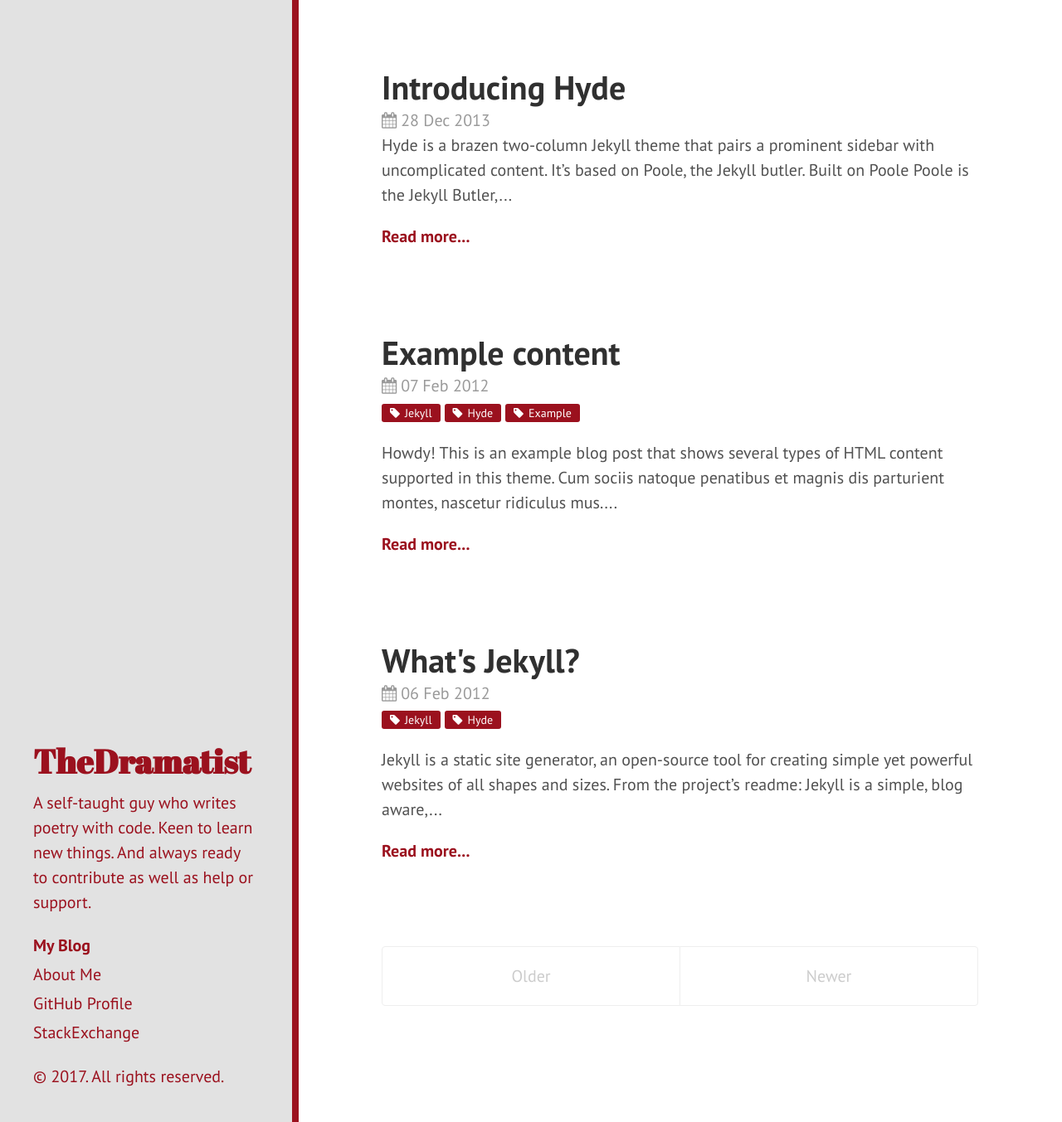
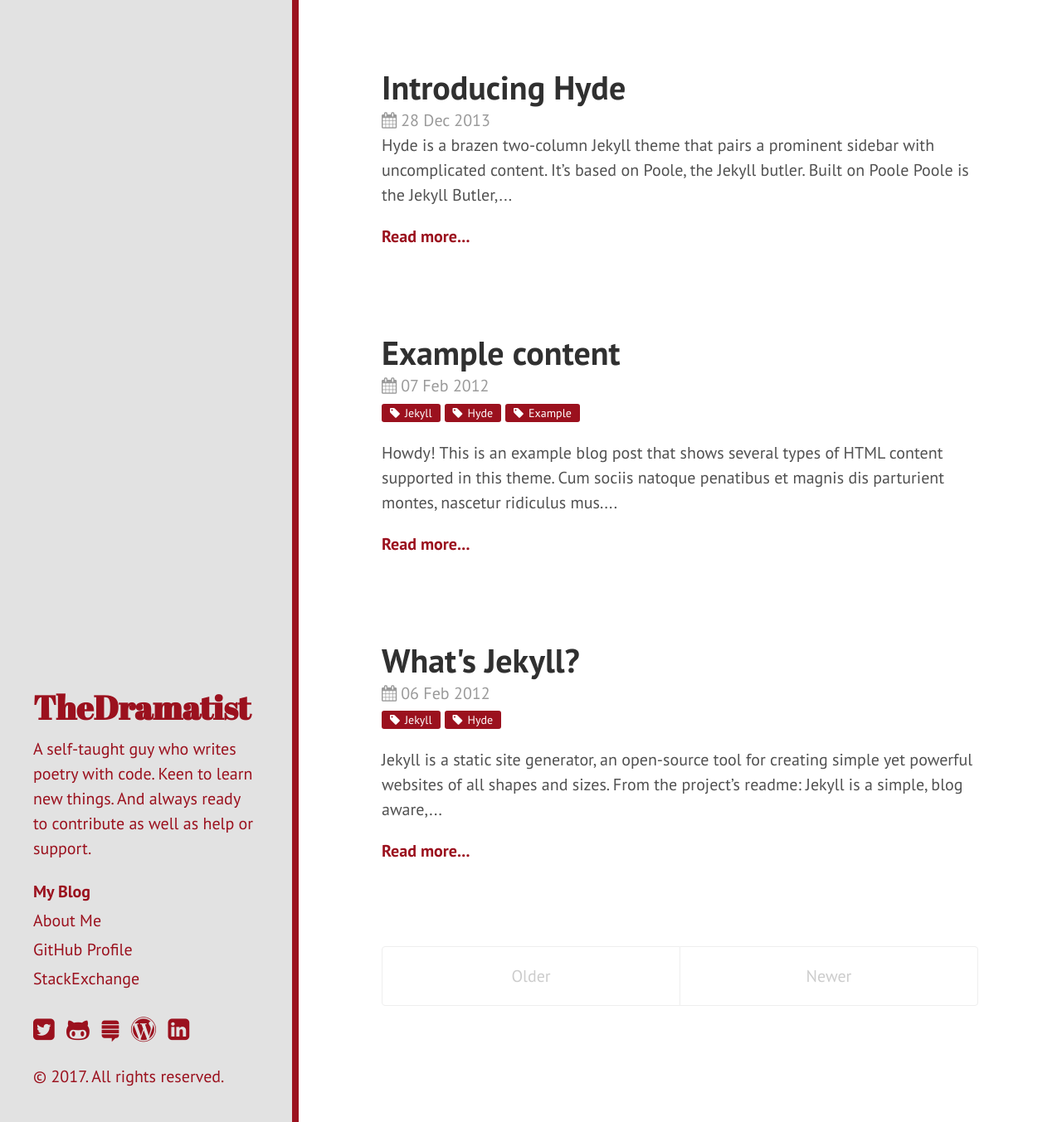
Before and after one commit to khanrn/codemascot.github.io, a Jekyll site: the page built from index.html, in a window 1280 px wide and 1353 px high. Shown: the whole window at 83% size. Built offline with Jekyll 4.4.1, drawn with Linux system fonts in a browser that asks for light colours; Markdown is read by kramdown in place of the engine named in the settings; the list of posts is cut into pages by our own code.

Commit message:
Social Icons Added

```diff
--- a/_includes/sidebar.html
+++ b/_includes/sidebar.html
@@ -28,7 +28,35 @@
       <a target="_blank" class="sidebar-nav-item" href="https://github.com/rnaby">GitHub Profile</a>
       <a target="_blank" class="sidebar-nav-item" href="https://wordpress.stackexchange.com/users/44192/the-dramatist">StackExchange</a>
     </nav>
-
+    <div class="sidebar-icons">
+        <ul>
+        	<li>
+                <a target="_blank" title="Twitter" href="https://twitter.com/rnaby">
+                    <i class="fa fa-twitter-square" aria-hidden="true"></i>
+                </a>
+            </li>
+            <li>
+                <a target="_blank" title="GitHub" href="https://github.com/rnaby">
+                    <i class="fa fa-github-alt" aria-hidden="true"></i>
+                </a>
+            </li>
+            <li>
+                <a target="_blank" title="WordPress StackExchange" href="https://wordpress.stackexchange.com/users/44192/the-dramatist">
+                    <i class="fa fa-stack-exchange" aria-hidden="true"></i>
+                </a>
+            </li>
+            <li>
+                <a target="_blank" title="WordPress.org" href="https://profiles.wordpress.org/rnaby#content-plugins">
+                    <i class="fa fa-wordpress" aria-hidden="true"></i>
+                </a>
+            </li>
+            <li>
+                <a target="_blank" title="LinkedIn" href="https://www.linkedin.com/in/rnaby/">
+                    <i class="fa fa-linkedin-square" aria-hidden="true"></i>
+                </a>
+            </li>
+        </ul>
+    </div>
     <p>&copy; {{ site.time | date: '%Y' }}. All rights reserved.</p>
   </div>
 </div>
--- a/public/css/hyde.css
+++ b/public/css/hyde.css
@@ -129,6 +129,17 @@ a.sidebar-nav-item:focus {
 }
 .sidebar-nav-item.active {
   font-weight: bold;
+}
+
+.sidebar-icons ul {
+    list-style: none;
+    padding: 0;
+}
+
+.sidebar-icons ul li {
+    display: inline-block;
+    padding-right: 9px;
+    font-size: 30px;
 }
 
 /* Sticky sidebar
```
